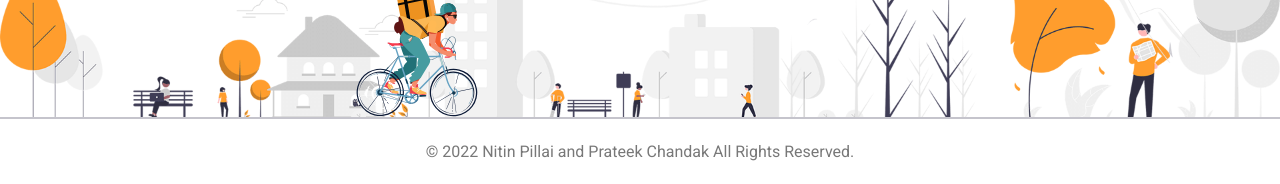
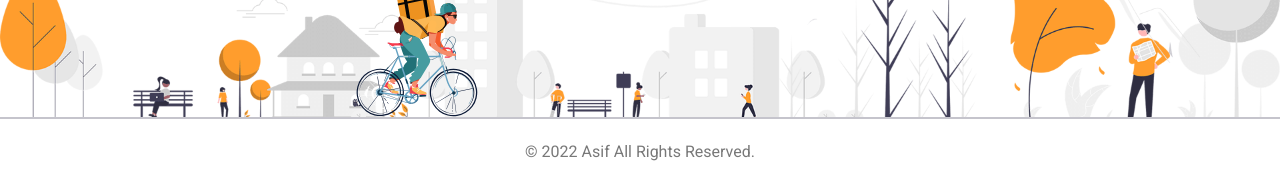
Before and after one commit to ashbuet/Campus_Dining, a plain HTML site: page index.html in a window 1280 px wide. Shown: the part 5416-5600 px from the top of the page. Drawn offline with nearby package versions, Linux system fonts and the light colour scheme.

Commit message:
Update index.html

```diff
--- a/index.html
+++ b/index.html
@@ -756,7 +756,7 @@
     <div class="footer-bottom">
       <div class="container">
         <p class="copyright-text">
-          &copy; 2022 <a href="#" class="copyright-link">Nitin Pillai and Prateek Chandak</a> All Rights Reserved.
+          &copy; 2022 <a href="#" class="copyright-link">Asif</a> All Rights Reserved.
         </p>
       </div>
     </div>
```
